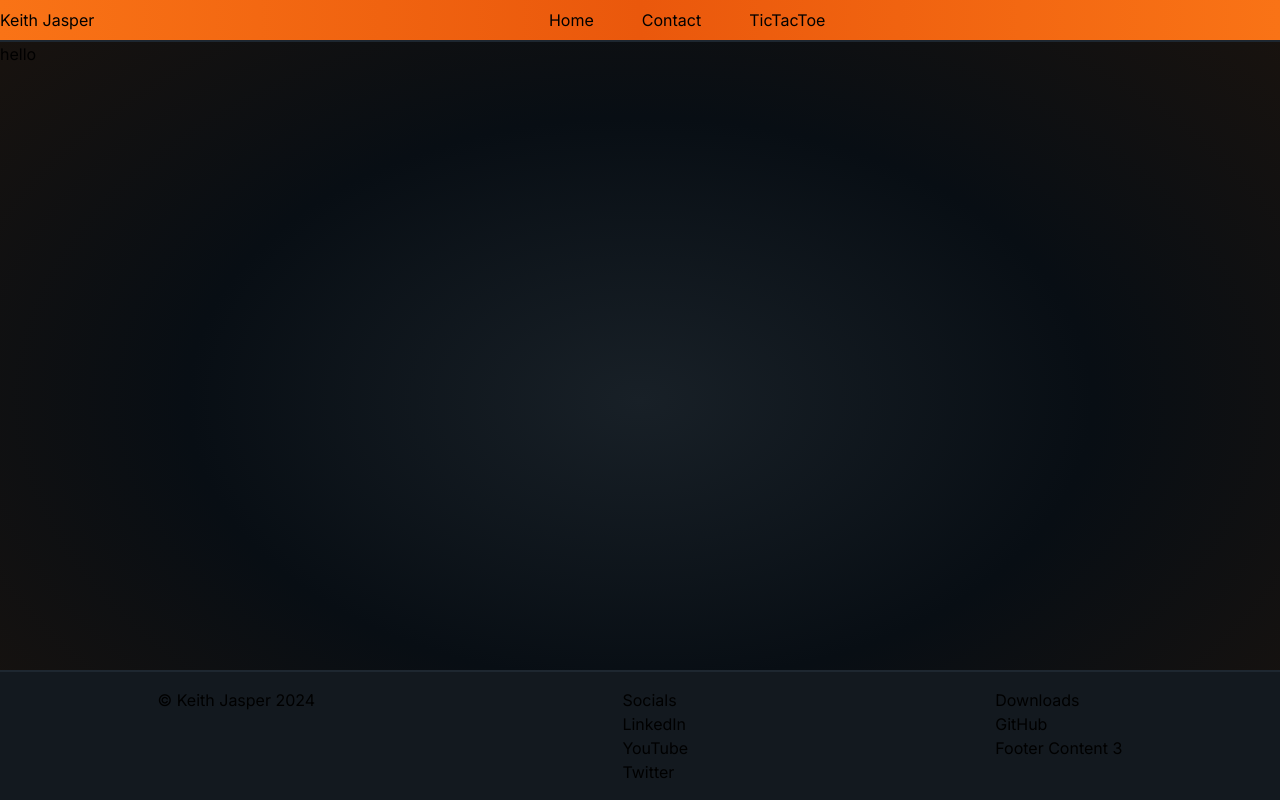
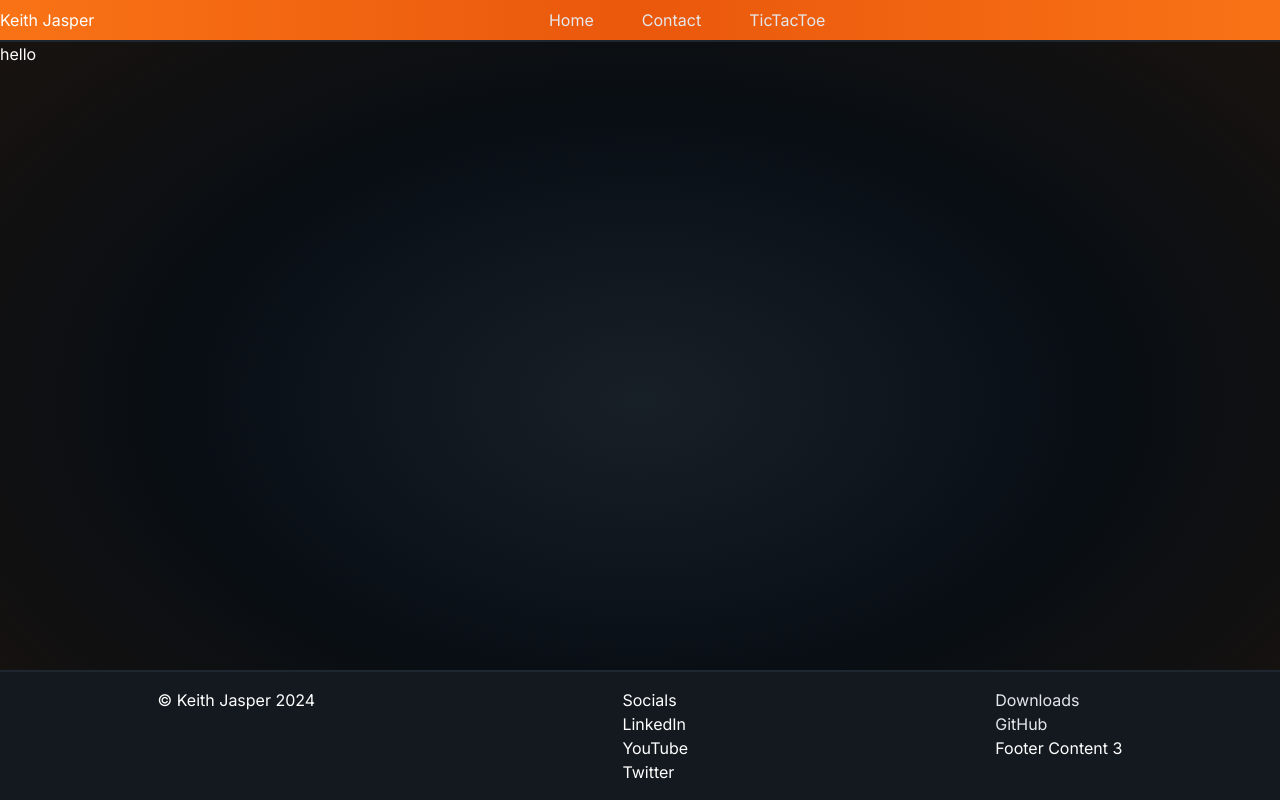
Before and after one commit to keithjasper83/keithjasper.co.uk, a Next.js app: page / in a window 1280 px wide. Built offline with nearby package versions, Linux system fonts and the light colour scheme.

Commit message:
global updated a little

```diff
--- a/app/globals.css
+++ b/app/globals.css
@@ -17,7 +17,8 @@
 }
 
 body {
-  color: rgb(var(--foreground-rgb));
+  /*color: rgb(var(--foreground-rgb));*/
+  color: white;
   background: linear-gradient(
       to bottom,
       transparent,
@@ -30,6 +31,9 @@ body {
   .text-balance {
     text-wrap: balance;
   }
+  a {
+    @apply text-gray-200;
+  }
 }
 
 @layer components {
@@ -40,4 +44,7 @@ body {
   .center-row {
     @apply flex justify-center items-center;
   }
+  button {
+    @apply rounded-xl p-4 bg-gradient-to-r from-green-400 to-blue-500 hover:from-pink-500 hover:to-yellow-500;
+  }
 }
```
